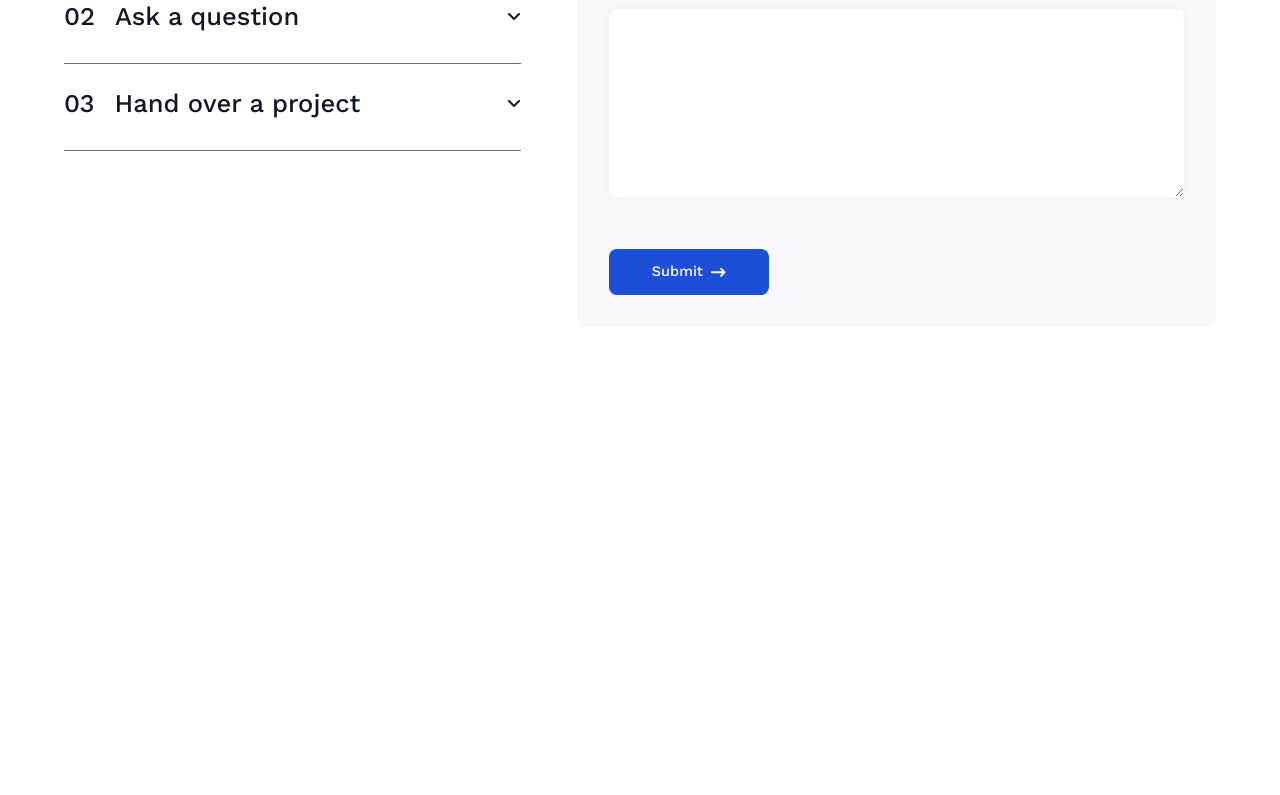
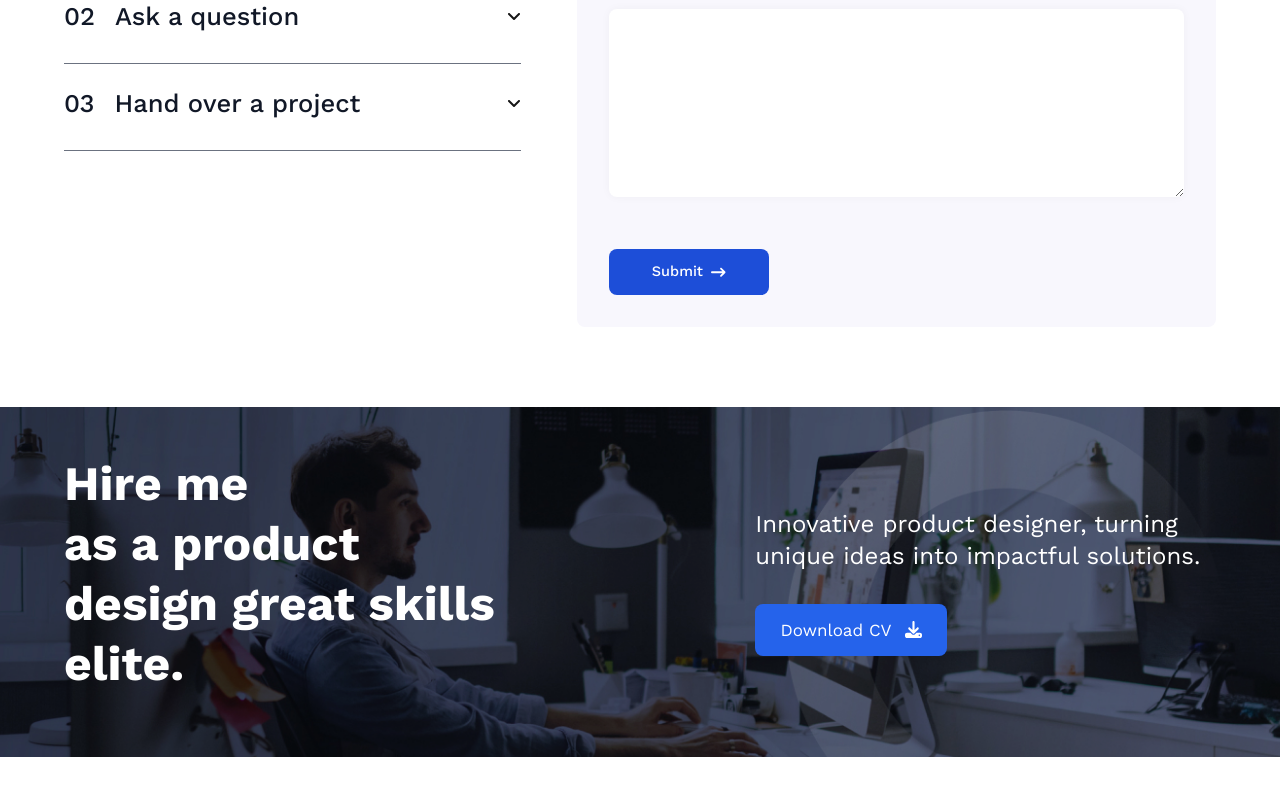
Before and after one commit to MusaZeshan-IT/zeshan-qaiser-portfolio, a Next.js app: page / in a window 1280 px wide. Shown: the part 2583-3378 px from the top of the page. Before the commit the page ends 2990 px from the top, so only its background shows below. Built offline with nearby package versions, Linux system fonts and the light colour scheme.

Commit message:
The banner section has been built.

```diff
--- /dev/null
+++ b/app/components/Banner.jsx
@@ -0,0 +1,41 @@
+import Image from 'next/image';
+import BannerBg from '../../public/banner-bg.jpg';
+import { FontAwesomeIcon } from '@fortawesome/react-fontawesome';
+import { faDownload } from '@fortawesome/free-solid-svg-icons';
+
+const Banner = () => {
+    return (
+        <section
+            className="relative bg-cover bg-center h-[350px]"
+            style={{ backgroundImage: `url(${BannerBg.src})` }}
+        >
+            {/* Overlay */}
+            <div className="absolute inset-0 bg-black opacity-10"></div>
+
+            {/* Content Wrapper */}
+            <div className="relative z-10 flex flex-col items-center justify-center h-full px-16 text-white">
+
+                {/* Text Content */}
+                <div className="flex justify-between">
+                    <div className='w-[40%]'>
+                        <h1 className="text-[32px] font-bold md:text-[40px] lg:text-[48px] leading-[1.25] mb-4">
+                            Hire me <br /> as a product design great skills elite.
+                        </h1>
+                    </div>
+                    <div className='w-[40%] flex flex-col justify-center'>
+                        <p className="text-lg md:text-xl lg:text-2xl mb-8">
+                            Innovative product designer, turning unique ideas into impactful solutions.
+                        </p>
+
+                        {/* Button */}
+                        <button className="w-48 py-[14px] text-base md:text-[17px] text-white bg-blue-600 rounded-lg hover:bg-blue-700 transition-all">
+                            Download CV <FontAwesomeIcon icon={faDownload} className="ml-2" />
+                        </button>
+                    </div>
+                </div>
+            </div>
+        </section>
+    );
+};
+
+export default Banner;
--- a/app/page.js
+++ b/app/page.js
@@ -1,4 +1,5 @@
 import About from "./components/About";
+import Banner from "./components/Banner";
 import Contact from "./components/Contact";
 import Hero from "./components/Hero";
 import Services from "./components/Services";
@@ -10,6 +11,7 @@ export default function Home() {
       <Services />
       <About />
       <Contact />
+      <Banner />
     </div>
   );
 }
```
Also changed, not shown: public/banner-bg.jpg (added).
